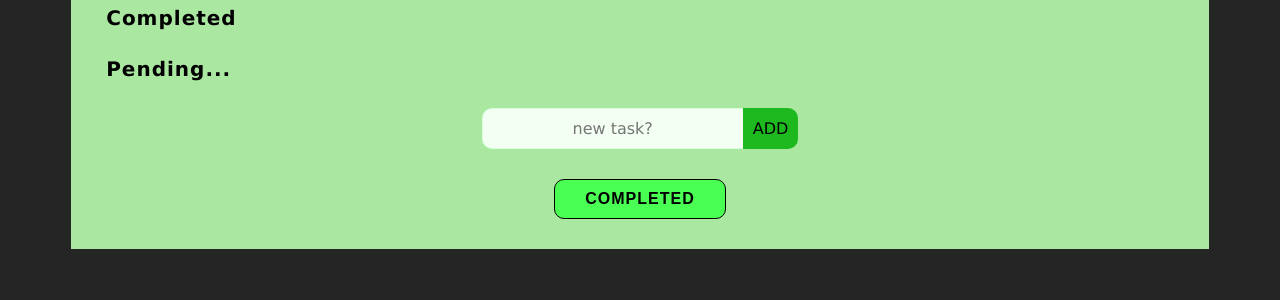
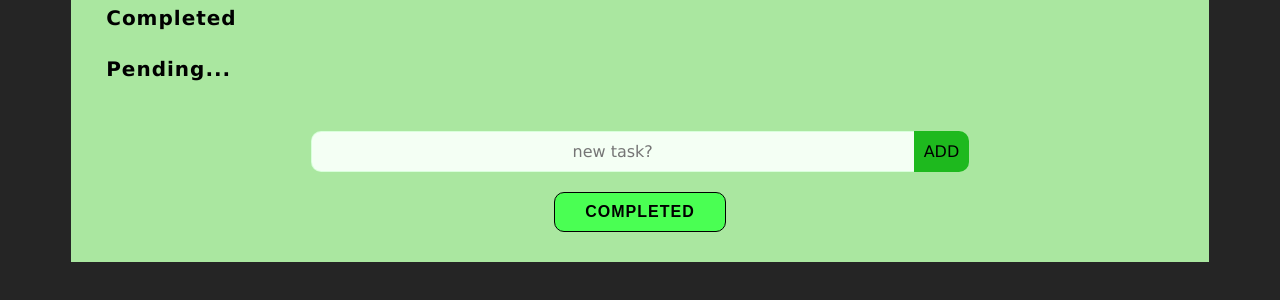
Before and after one commit to bolakunmi/to-do-list, a plain HTML site: page index.html in a window 1280 px wide. Shown: the part 110-410 px from the top of the page. Drawn offline with Linux system fonts and the light colour scheme.

Commit message:
Add files via upload

```diff
--- a/to-do_list.css
+++ b/to-do_list.css
@@ -102,7 +102,7 @@ main div {
 }
 .completed_button {
   margin: 10px auto;
-  margin-top: 30px;
+  margin-top: 20px;
   padding: 10px 30px;
   border-radius: 10px;
   border: 1px solid black;
@@ -128,6 +128,7 @@ main div input {
   margin-right: 0;
   border: 0;
   background: rgb(204, 255, 206);
+  width: 100%;
 }
 
 main div input:focus {
@@ -143,9 +144,11 @@ main div input:focus {
 } */
 
 .glow_on_focus {
-  width: fit-content;
+  width: 60%;
+  min-width: 250px;
   border-radius: 10px;
   margin: 0 auto;
+  margin-top: 50px;
 }
 
 .add {
--- a/to-do_list.js
+++ b/to-do_list.js
@@ -62,6 +62,9 @@ add.addEventListener("click", function () {
   }
   attachbuttons(li);
   dragabout()
+  input.focus()
+  // localStorage.setItem("completed", [..., li]);
+
 });
 
 //highlight selected list
```
